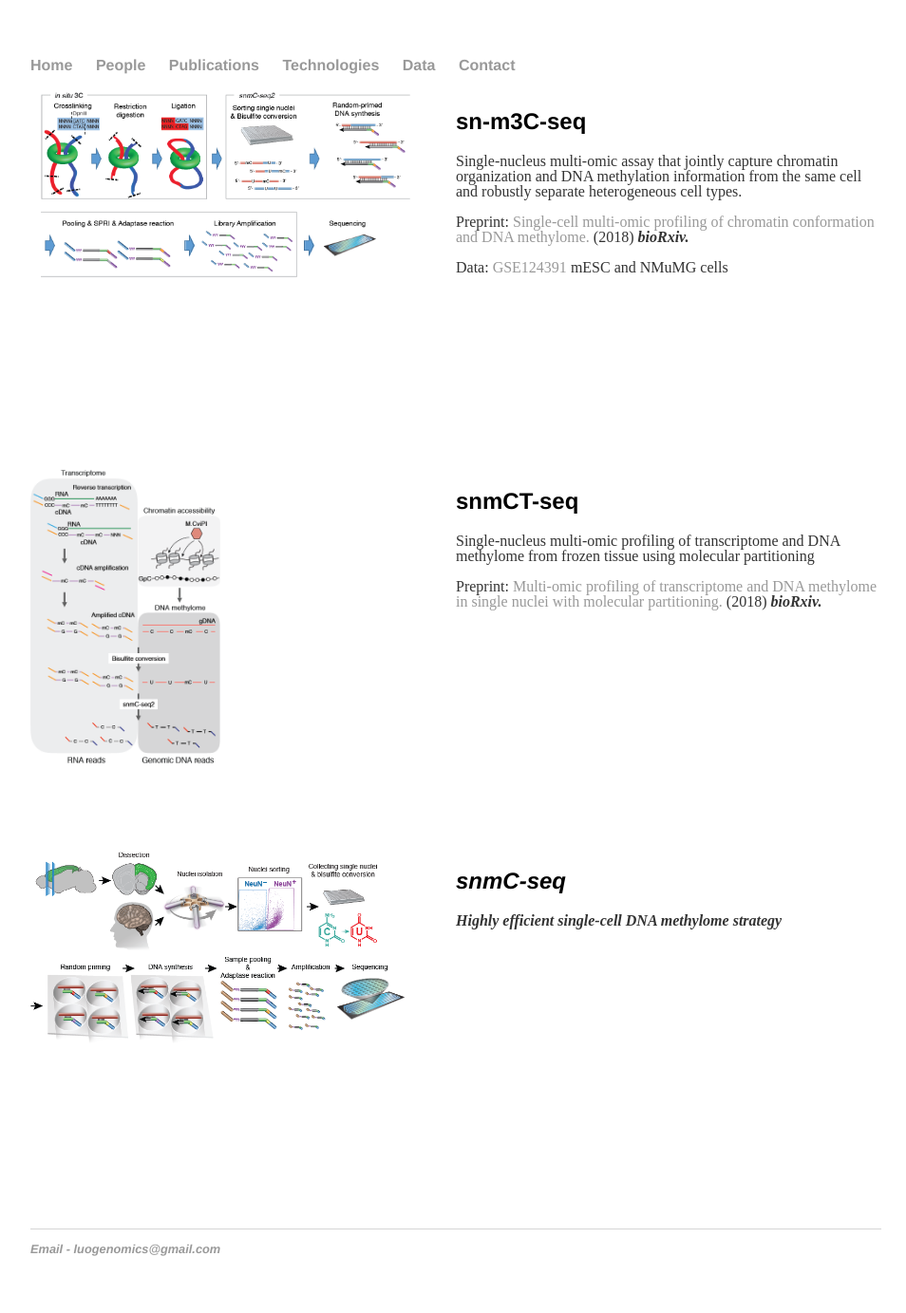
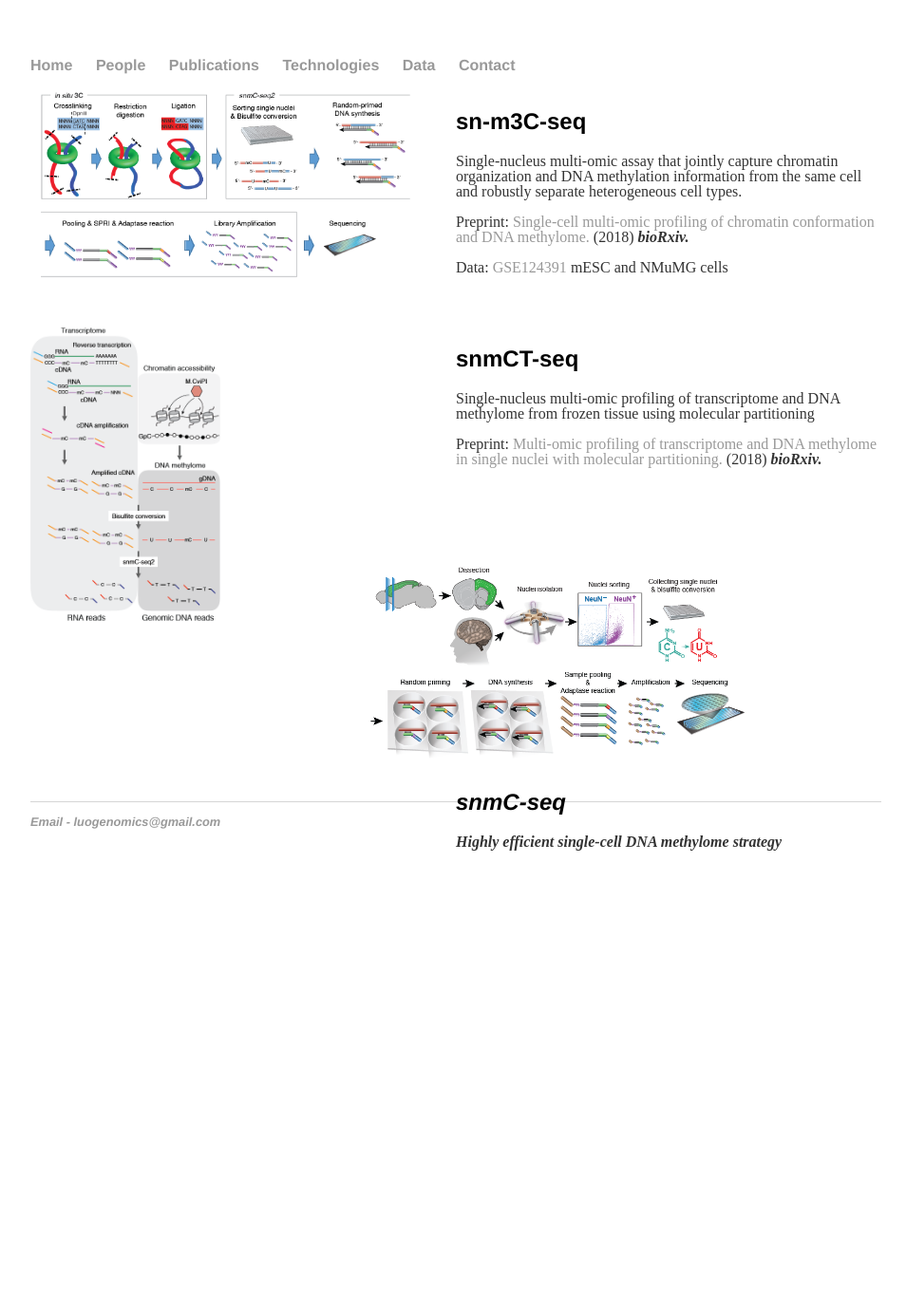
Before and after one commit to luogenomics/luogenomics.github.io, a Jekyll site: the page built from technologies/index.html, in a window 1280 px wide. Shown: the whole page at 95% size, without its empty margins (160-1114 px from the left). Built offline with Jekyll 4.4.1, drawn with Linux system fonts in a browser that asks for light colours; after the commit the page ends 933 px from its top, so only the background shows below that.

Commit message:
Update main.css

```diff
--- a/css/main.css
+++ b/css/main.css
@@ -64,7 +64,7 @@ footer {
 .projectbox {
     position: relative;
     width: 100%;
-    height: 400px;
+    height: 250px;
     min-height: 1px;
     display: block;
 }
```
